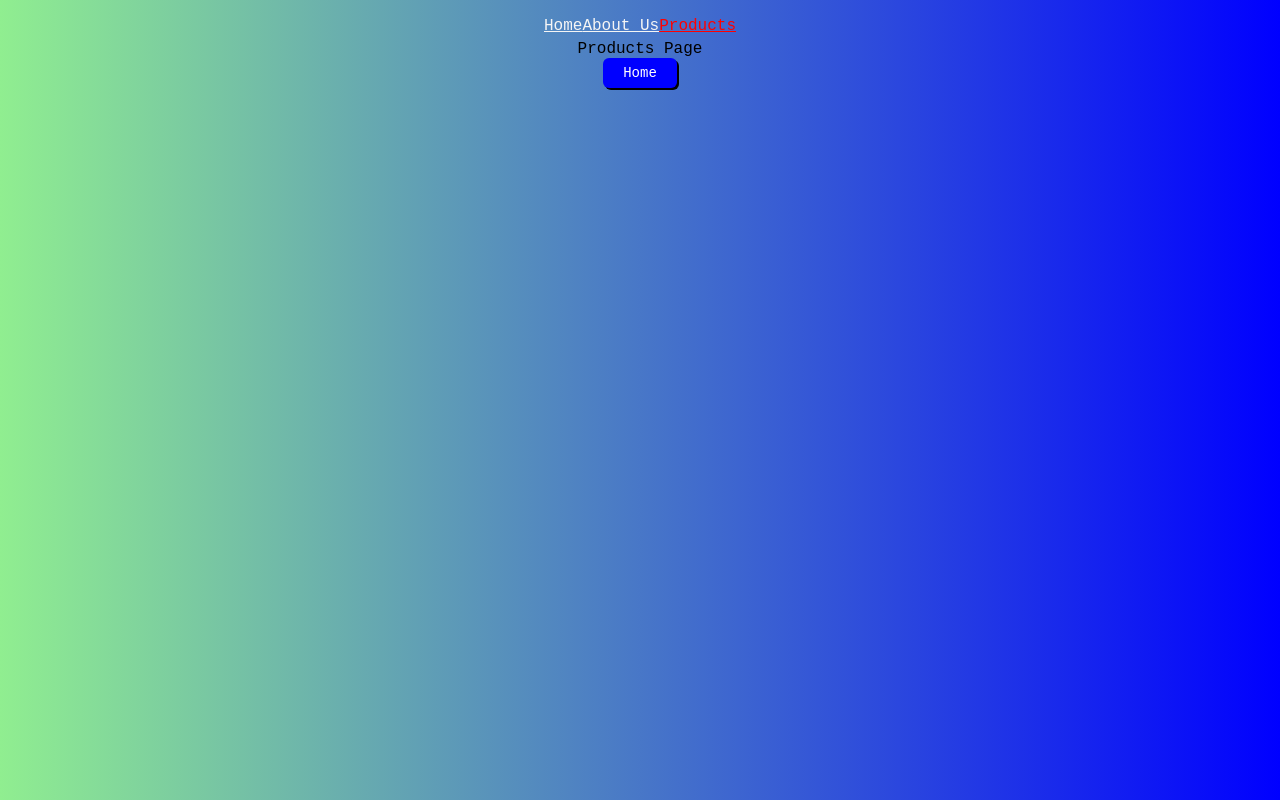
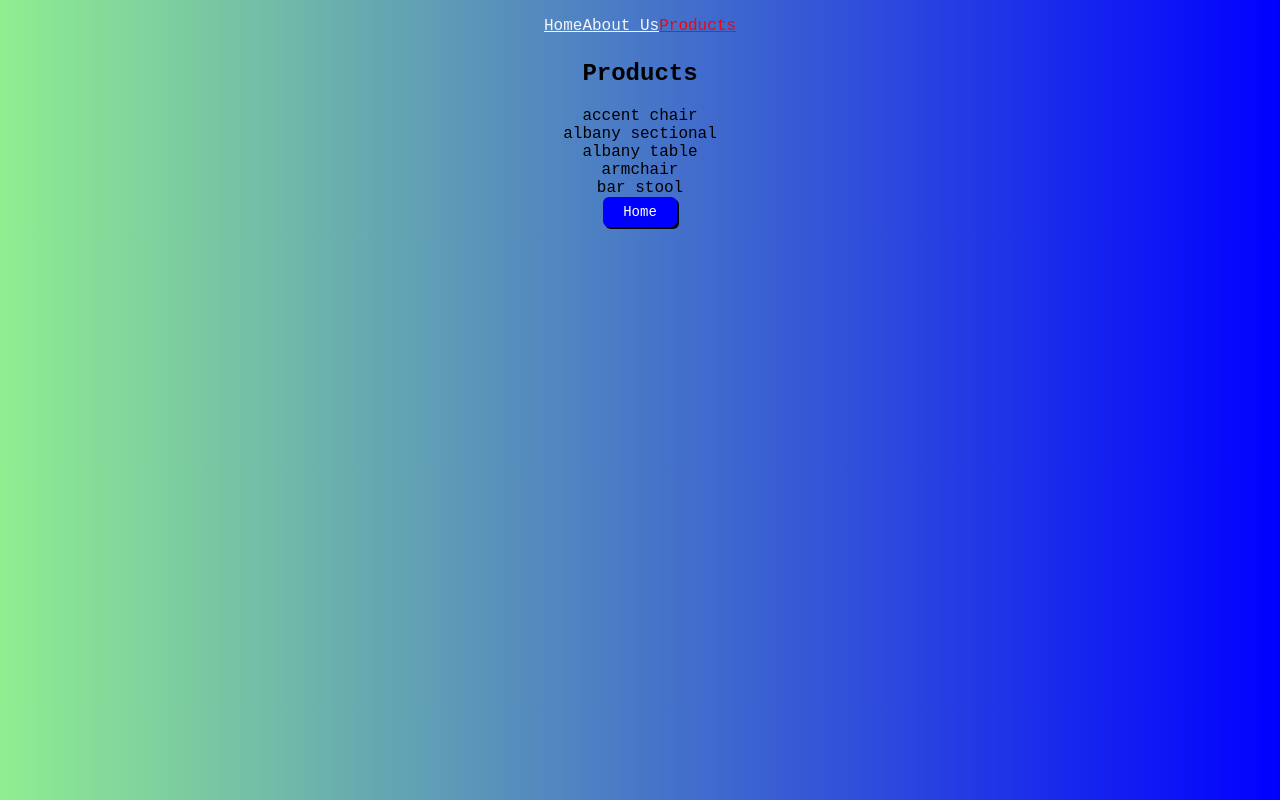
Before and after one commit to Legendary-Folah/rrd, a React (Create React App) app: page /products in a window 1280 px wide. Built offline with nearby package versions, Linux system fonts and the light colour scheme.

Commit message:
more and more changes as we progress

```diff
--- a/src/Components/Products.js
+++ b/src/Components/Products.js
@@ -4,7 +4,14 @@ import products from "../Data"
 const Products = () => {
     return (
         <section className="section">
-            <div>Products Page</div>
+            <h2>Products</h2>
+            <div className="products">
+                {products.map((product) => {
+                    return <article key={product.id}>
+                        {product.name}
+                    </article>
+                })}
+            </div>
             <Link to='/' className="btn">Home</Link>
         </section>
     )
```
